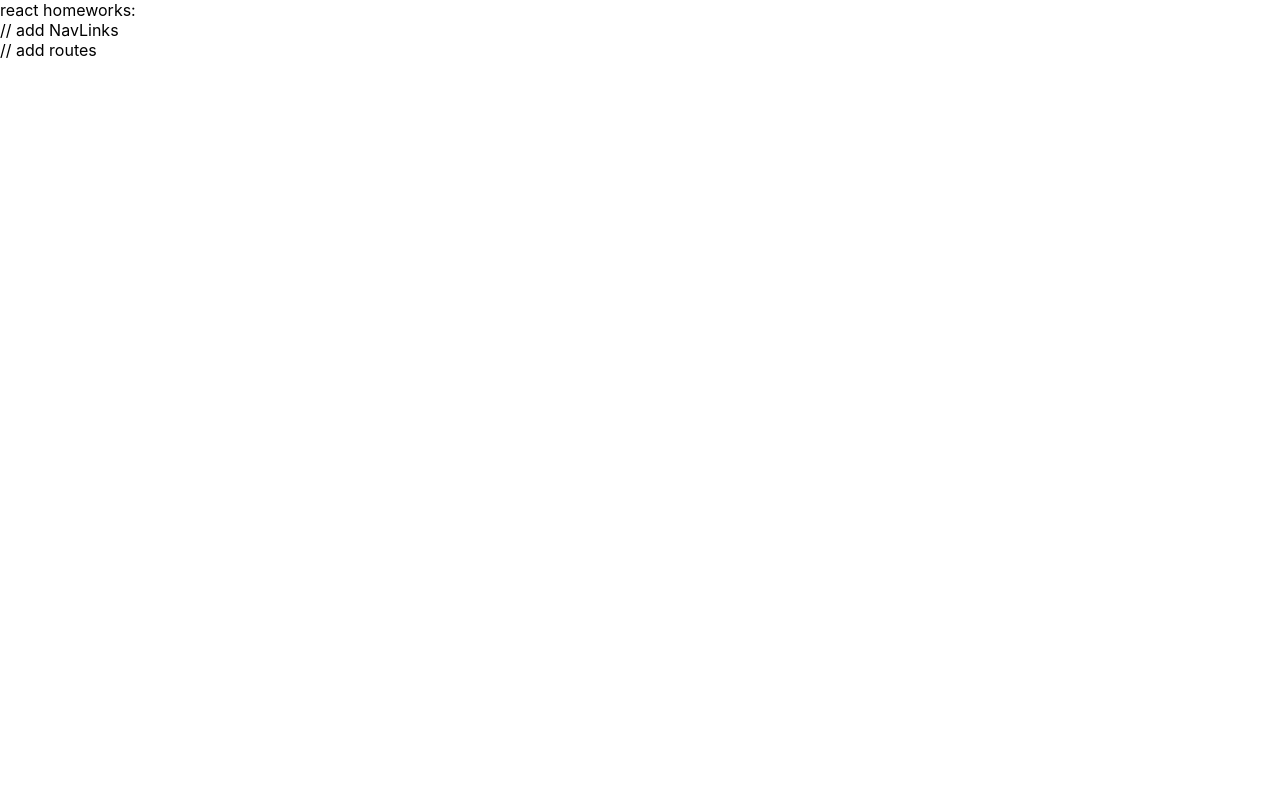
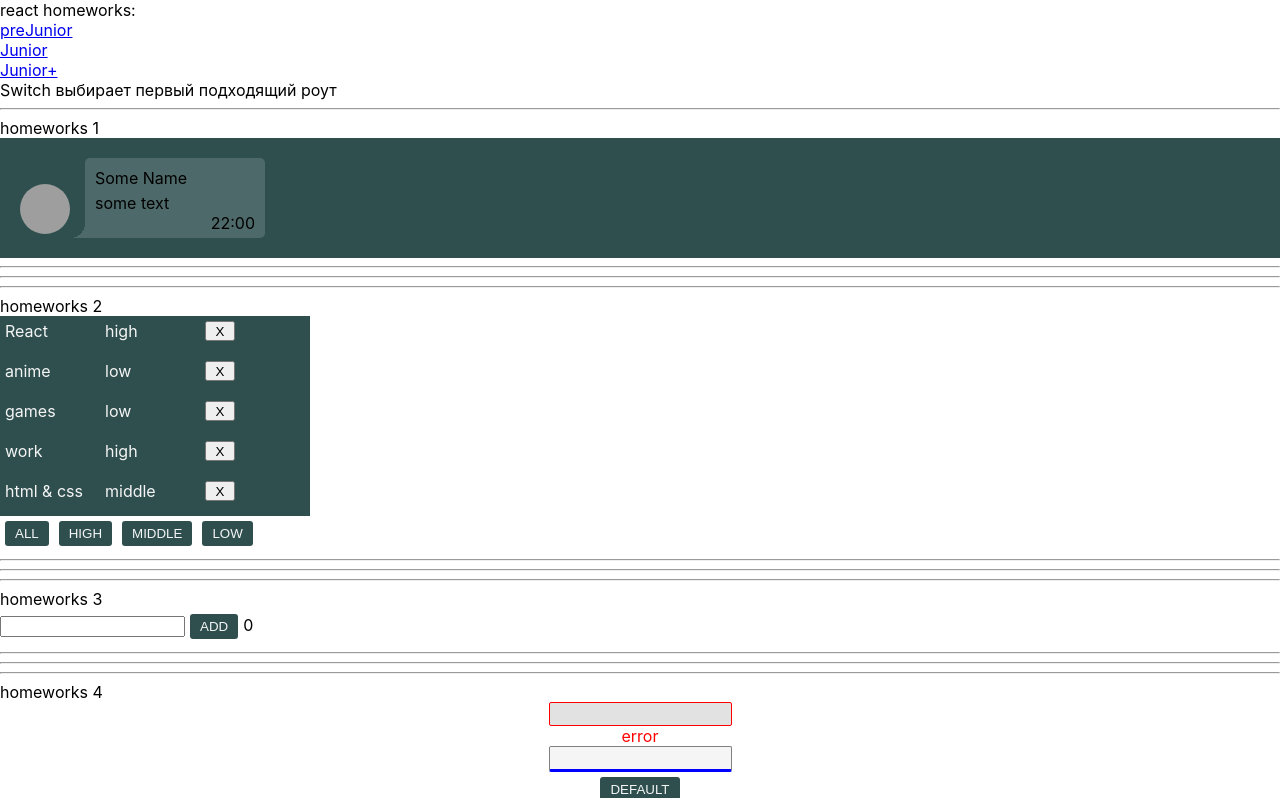
Before and after one commit to fabskrejt/zadachiIgnat, a React (Create React App) app: page /#/pre-junior in a window 1280 px wide. Shown: the top 798 px of the page. Built offline with nearby package versions, Linux system fonts and the light colour scheme; grey boxes are pictures that could not be loaded.

Commit message:
hw5 wthout CSS from Header component

```diff
--- a/package.json
+++ b/package.json
@@ -10,9 +10,11 @@
     "@types/node": "^12.0.0",
     "@types/react": "^17.0.0",
     "@types/react-dom": "^17.0.0",
+    "@types/react-router-dom": "^5.3.2",
     "@types/uuid": "^8.3.1",
     "react": "^17.0.2",
     "react-dom": "^17.0.2",
+    "react-router-dom": "^6.0.2",
     "react-scripts": "4.0.3",
     "typescript": "^4.1.2",
     "uuid": "^8.3.2",
--- a/src/p2-homeworks/h5/HW5.tsx
+++ b/src/p2-homeworks/h5/HW5.tsx
@@ -1,18 +1,19 @@
 import React from 'react'
 import Header from './Header'
-import Routes from './Routes'
+import {HashRouter} from "react-router-dom";
+import Routs from "./Routes";
 
 function HW5() {
     return (
         <div>
             {/*в gh-pages лучше работает HashRouter*/}
-            {/*<HashRouter>*/}
+            <HashRouter>
 
             <Header/>
 
-            <Routes/>
+            <Routs/>
 
-            {/*</HashRouter>*/}
+            </HashRouter>
         </div>
     )
 }
--- a/src/p2-homeworks/h5/Header.tsx
+++ b/src/p2-homeworks/h5/Header.tsx
@@ -1,10 +1,19 @@
 import React from 'react'
+import {NavLink} from 'react-router-dom'
+import {PATH} from "./Routes";
 
 function Header() {
     return (
         <div>
-            // add NavLinks
-
+            <div>
+                <NavLink to={`${PATH.PRE_JUNIOR}`}>preJunior</NavLink>
+            </div>
+            <div>
+                <NavLink to={`${PATH.JUNIOR}`}>Junior</NavLink>
+            </div>
+            <div>
+                <NavLink to={`${PATH.JUNIORPLUS}`}>Junior+</NavLink>
+            </div>
         </div>
     )
 }
--- a/src/p2-homeworks/h5/Routes.tsx
+++ b/src/p2-homeworks/h5/Routes.tsx
@@ -1,29 +1,45 @@
 import React from 'react'
+import { Routes,Route, Navigate} from "react-router-dom";
+import PreJunior from "./pages/PreJunior";
+import Error404 from "./pages/Error404";
+import {Junior} from "./pages/Junior";
+import {JuniorPlus} from "./pages/Junior+";
 
 export const PATH = {
     PRE_JUNIOR: '/pre-junior',
+    JUNIOR: '/junior',
+    JUNIORPLUS: '/junior-plus',
     // add paths
 }
 
-function Routes() {
+function Routs() {
     return (
         <div>
-            {/*Switch выбирает первый подходящий роут*/}
-            {/*<Switch>*/}
+            Switch выбирает первый подходящий роут
+            <Routes>
 
-            {/*в начале мы попадаем на страницу '/' и переходим сразу на страницу PRE_JUNIOR*/}
-            {/*exact нужен чтоб указать полное совподение (что после '/' ничего не будет)*/}
+            в начале мы попадаем на страницу '/' и переходим сразу на страницу PRE_JUNIOR
+            exact нужен чтоб указать полное совподение (что после '/' ничего не будет)
+            <Route path={'/'} element={ <Navigate replace to={PATH.PRE_JUNIOR}/>}/>
             {/*<Route path={'/'} exact render={() => <Redirect to={PATH.PRE_JUNIOR}/>}/>*/}
 
-            {/*<Route path={PATH.PRE_JUNIOR} render={() => <PreJunior/>}/>*/}
+                <Route path={PATH.PRE_JUNIOR} element={ <PreJunior/>}/>
+                <Route path={PATH.JUNIOR} element={ <Junior/>}/>
+                <Route path={PATH.JUNIORPLUS} element={ <JuniorPlus/>}/>
                 // add routes
 
-            {/*у этого роута нет пути, он отрисуется если пользователь захочет попасть на несуществующую страницу*/}
-            {/*<Route render={() => <Error404/>}/>*/}
+                у этого роута нет пути, он отрисуется если пользователь захочет попасть на несуществующую страницу
+                <Route element={<Error404/>}/>
 
-            {/*</Switch>*/}
+{/*            <Route path={PATH.PRE_JUNIOR} render={() => <PreJunior/>}/>
+                // add routes
+
+            у этого роута нет пути, он отрисуется если пользователь захочет попасть на несуществующую страницу
+            <Route render={() => <Error404/>}/>*/}
+
+            </Routes>
         </div>
     )
 }
 
-export default Routes
+export default Routs
--- /dev/null
+++ b/src/p2-homeworks/h5/pages/Junior+.tsx
@@ -0,0 +1,6 @@
+import React from "react";
+export const JuniorPlus =() =>{
+    return(
+        <div>Junior+ page now empty</div>
+    )
+}
--- /dev/null
+++ b/src/p2-homeworks/h5/pages/Junior.tsx
@@ -0,0 +1,7 @@
+export {}
+
+export const Junior = () =>{
+    return(
+        <div>Junior page now empty</div>
+    )
+}
```
Also changed, not shown: 1 other file (tests, documents, lock files or other folders).
